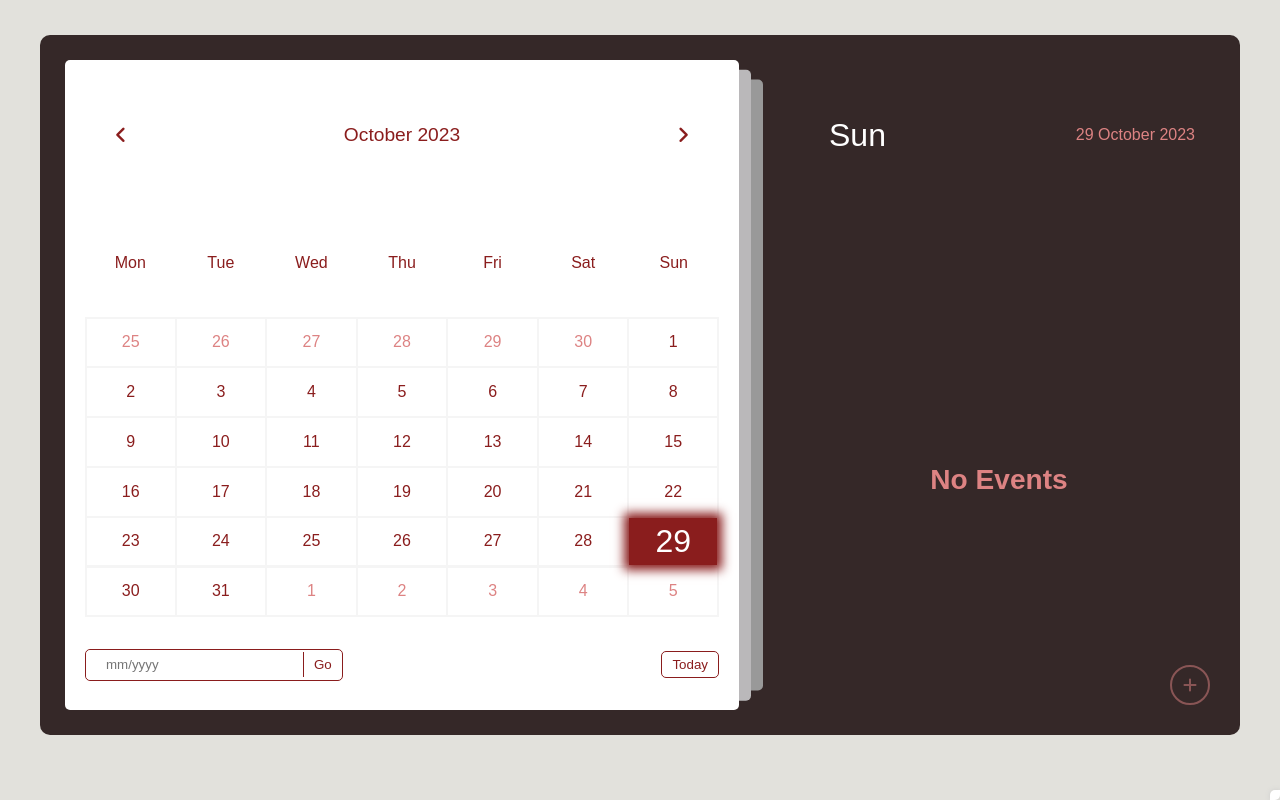
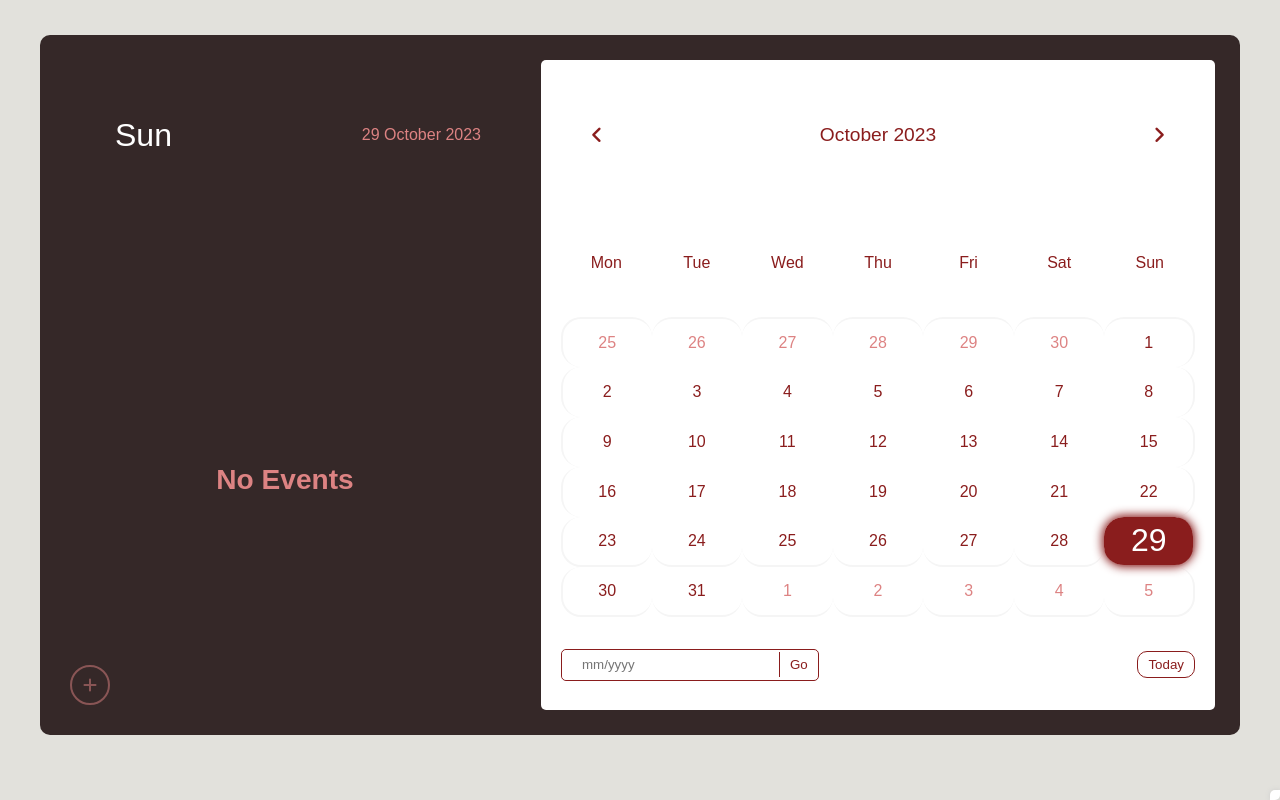
Before and after one commit to c1eslvk/StudentCalendarJS, a plain HTML site: page index.html in a window 1280 px wide. Drawn offline with Linux system fonts and the light colour scheme.

Commit message:
style changes

```diff
--- a/index.html
+++ b/index.html
@@ -24,32 +24,6 @@
   </head>
   <body>
     <div class="container">
-      <div class="left">
-        <div class="calendar">
-          <div class="month">
-            <i class="fas fa-angle-left prev"></i>
-            <div class="date">december 2015</div>
-            <i class="fas fa-angle-right next"></i>
-          </div>
-          <div class="weekdays">
-            <div>Mon</div>
-            <div>Tue</div>
-            <div>Wed</div>
-            <div>Thu</div>
-            <div>Fri</div>
-            <div>Sat</div>
-            <div>Sun</div>
-          </div>
-          <div class="days"></div>
-          <div class="goto-today">
-            <div class="goto">
-              <input type="text" placeholder="mm/yyyy" class="date-input" />
-              <button class="goto-btn">Go</button>
-            </div>
-            <button class="today-btn">Today</button>
-          </div>
-        </div>
-      </div>
       <div class="right">
         <div class="today-date">
           <div class="event-day">wed</div>
@@ -85,6 +59,32 @@
           </div>
         </div>
       </div>
+      <div class="left">
+        <div class="calendar">
+          <div class="month">
+            <i class="fas fa-angle-left prev"></i>
+            <div class="date">december 2015</div>
+            <i class="fas fa-angle-right next"></i>
+          </div>
+          <div class="weekdays">
+            <div>Mon</div>
+            <div>Tue</div>
+            <div>Wed</div>
+            <div>Thu</div>
+            <div>Fri</div>
+            <div>Sat</div>
+            <div>Sun</div>
+          </div>
+          <div class="days"></div>
+          <div class="goto-today">
+            <div class="goto">
+              <input type="text" placeholder="mm/yyyy" class="date-input" />
+              <button class="goto-btn">Go</button>
+            </div>
+            <button class="today-btn">Today</button>
+          </div>
+        </div>
+      </div>
       <button class="add-event">
         <i class="fas fa-plus"></i>
       </button>
--- a/script.js
+++ b/script.js
@@ -290,8 +290,6 @@ addEventTitle.addEventListener("input", (e) => {
 
 function defineProperty() {
   var osccred = document.createElement("div");
-  // osccred.innerHTML =
-  //   "A Project By <a href='https://www.youtube.com/channel/UCiUtBDVaSmMGKxg1HYeK-BQ' target=_blank>Open Source Coding</a>";
   osccred.style.position = "absolute";
   osccred.style.bottom = "0";
   osccred.style.right = "0";
--- a/style.css
+++ b/style.css
@@ -5,7 +5,7 @@
     margin: 0;
     padding: 0;
     box-sizing: border-box;
-    font-family: "Poppins", sans-serif;
+    font-family: "Arial", sans-serif;
   }
   /* nice scroll bar */
   ::-webkit-scrollbar {
@@ -56,24 +56,6 @@
     color: #958787;
     border-radius: 5px;
     background-color: #fff;
-  }
-  /* set after behind the main element */
-  .calendar::before,
-  .calendar::after {
-    content: "";
-    position: absolute;
-    top: 50%;
-    left: 100%;
-    width: 12px;
-    height: 97%;
-    border-radius: 0 5px 5px 0;
-    background-color: #d3d4d6d7;
-    transform: translateY(-50%);
-  }
-  .calendar::before {
-    height: 94%;
-    left: calc(100% + 12px);
-    background-color: rgb(153, 153, 153);
   }
   .calendar .month {
     width: 100%;
@@ -132,7 +114,9 @@
     justify-content: center;
     cursor: pointer;
     color: var(--primary-clr);
-    border: 1px solid #f5f5f5;
+    border: transparent;
+    border-radius: 20px;
+    transition: background-color 0.3s, color 0.3s;
   }
   .calendar .days .day:nth-child(7n + 1) {
     border-left: 2px solid #f5f5f5;
@@ -168,7 +152,8 @@
     left: 0;
     width: 100%;
     height: 100%;
-    box-shadow: 0 0 10px 5px var(--primary-clr);
+    box-shadow: 0 0 10px 2px var(--primary-clr);
+    border-radius: 20px;
   }
   .calendar .days .today {
     font-size: 2rem;
@@ -181,7 +166,7 @@
     position: absolute;
     bottom: 10%;
     left: 50%;
-    width: 75%;
+    width: 40%;
     height: 6px;
     border-radius: 30px;
     transform: translateX(-50%);
@@ -228,10 +213,11 @@
   .calendar .goto-today button {
     padding: 5px 10px;
     border: 1px solid var(--primary-clr);
-    border-radius: 5px;
+    border-radius: 10px;
     background-color: transparent;
     cursor: pointer;
     color: var(--primary-clr);
+    transition: background-color 0.3s, color 0.3s;
   }
   .calendar .goto-today button:hover {
     color: #fff;
@@ -248,7 +234,6 @@
     min-height: 100%;
     padding: 20px 0;
   }
-
   .right .today-date {
     width: 100%;
     height: 50px;
@@ -341,7 +326,7 @@
     display: none;
     align-items: center;
     justify-content: center;
-    opacity: 0.3;
+    opacity: 0.6;
     color: var(--primary-clr);
     transform: translateY(-50%);
   }
@@ -351,7 +336,7 @@
   .add-event {
     position: absolute;
     bottom: 30px;
-    right: 30px;
+    left: 30px;
     width: 40px;
     height: 40px;
     display: flex;
```
